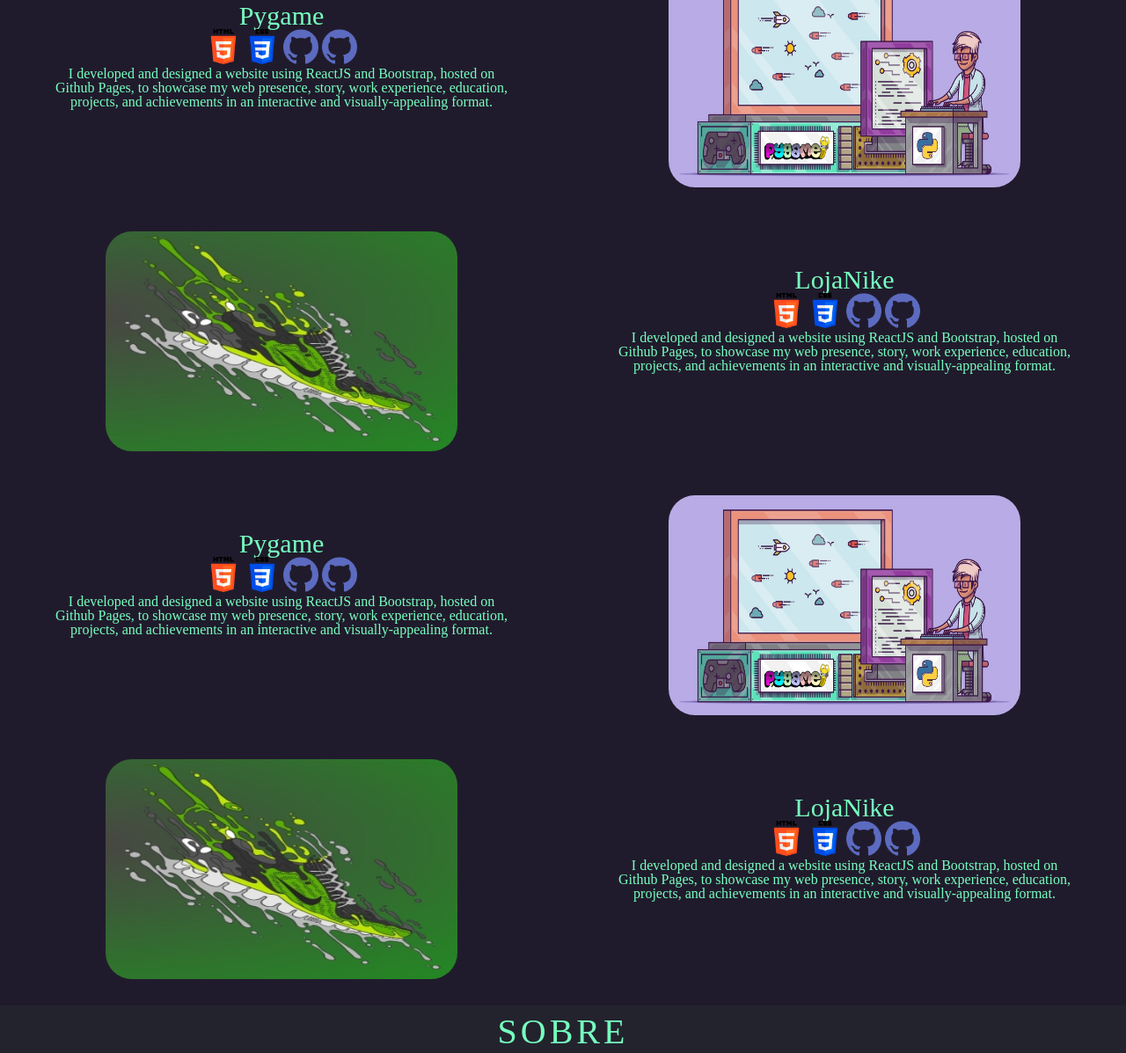
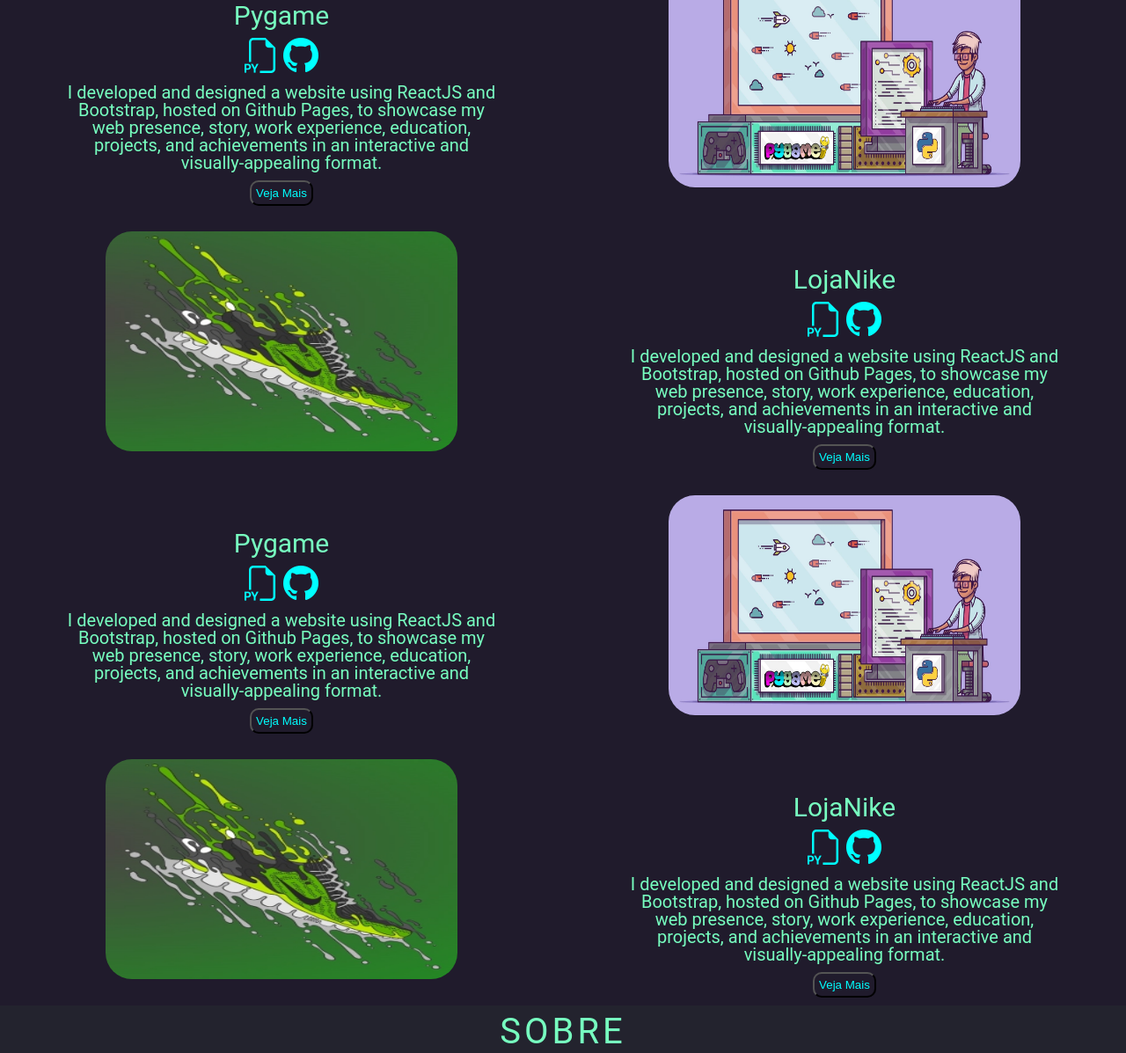
Before and after one commit to VitorQq/Portifolio, a plain HTML site: page index.html in a window 1280 px wide. Shown: the part 917-2114 px from the top of the page at 88% size. Drawn offline with nearby package versions, Linux system fonts and the light colour scheme.

Commit message:
Atualizações

```diff
--- a/assets/style.css
+++ b/assets/style.css
@@ -2,6 +2,10 @@
 
 *{
     box-sizing: border-box;
+
+}
+
+body{
     font-family: 'Roboto', sans-serif;
 }
 
@@ -203,21 +207,10 @@
 }
 .direitaHeaderImagem i:hover{
     cursor: pointer;
-    background: white;
     color: #77ffc0;
-
-
 }
 
 /*Fim do MAIN HEADER*/
-
-/*.card{
-    width: 100px;
-    padding: 16px;
-    margin: 25px
-    border:none;
-
-}*/
 
 .SeparaConteudo{
     color: #77ffc0;
@@ -230,10 +223,88 @@
 }
 
 
+/*---------------------------------------Começo Projects---------------------------------------*/
+
+
+.mainProjects{
+    height: 300px;
+    background: #201b2c;
+    display: flex;
+}
+
+.LadoEsquerdoProjects{
+    height: 300px;
+    /*background: blue;*/
+    width: 50%;
+}
 
 
 
+.DefineTamanhoEsquerdoProjects{
+    padding: 60px;
+    text-align: center;
+}
 
+.DefineTamanhoEsquerdoProjects h1{
+    font-size: 30px;
+    padding-bottom: 10px;
+}
+
+.SpanTeste{
+    padding: 10px;
+}
+
+.DefineTamanhoEsquerdoProjects span{
+    color: #77ffc0;
+    font-size: 20px;
+}
+
+.DefineTamanhoBootStrapProjects i{
+    font-size: 40px;
+    text-align: center;
+    color: aqua;
+}
+
+.DefineTamanhoBootStrapProjects i:hover{
+    cursor: pointer;
+    color: #77ffc0;
+
+}
+
+.LadoDireitoProjects{
+    height: 300px;
+    /*background: blue;*/
+    width: 50%;
+}
+
+.LadoDireitoProjects img{
+    width: 400px;
+    height: 250px;
+    border-radius: 30px;
+}
+
+.AjustaImagemProjects{
+    padding: 20px;
+    text-align: center;
+    z-index: 2;
+}
+
+.DefineTamanhoButtonProjects{
+    padding: 5px;
+    border-radius: 10px;
+    color: aqua;
+    background: #201b2c;
+}
+
+.DefineTamanhoButtonProjects:hover{
+    background: #77ffc0;
+    color: black;
+    cursor: pointer;
+}
+
+
+
+/*----------------------------------------Fim Experiência---------------------------------------*/
 
 
 /*---------------------------------------Começo do SOBRE---------------------------------------*/
@@ -334,62 +405,6 @@
 
  /*---------------------------------------Final do SOBRE---------------------------------------*/
 
-/*---------------------------------------Começo Projects---------------------------------------*/
-
-
-.mainProjects{
-    height: 300px;
-    background: #201b2c;
-    display: flex;
-}
-
-.LadoEsquerdoProjects{
-    height: 300px;
-    /*background: blue;*/
-    width: 50%;
-}
-
-.LadoEsquerdoProjects img{
-    height: 40px;
-    width: 40px;
-}
-
-.DefineTamanhoEsquerdoProjects{
-    padding: 60px;
-
-    text-align: center;
-}
-
-.DefineTamanhoEsquerdoProjects h1{
-    font-size: 30px;
-}
-
-.DefineTamanhoEsquerdoProjects span{
-    color: #77ffc0;
-}
-
-.LadoDireitoProjects{
-    height: 300px;
-    /*background: blue;*/
-    width: 50%;
-}
-
-.LadoDireitoProjects img{
-    width: 400px;
-    height: 250px;
-    border-radius: 30px;
-}
-
-.AjustaImagemProjects{
-    padding: 20px;
-    text-align: center;
-    z-index: 2;
-}
-
-
-
-
-/*----------------------------------------Fim Experiência---------------------------------------*/
 
 
 /*---------------------------------------Começo do footer---------------------------------------*/
@@ -397,11 +412,15 @@
 .footerMain{
     height: 50px;
     background: #23232e;
+    display: flex;
+    align-items: center;
+    justify-content: center;
+    font-size: 20px;
 }
-.ConteudoFooter{
-    text-align: center;
-    display: flex;
-    justify-content: center;
+
+.footerMain h1{
+    height: 100%;
+    padding-top: 15px;
 }
 
 /*---------------------------------------Fim do footer---------------------------------------*/
--- a/index.html
+++ b/index.html
@@ -70,19 +70,23 @@
             <div class="LadoEsquerdoProjects">
                 <div class="DefineTamanhoEsquerdoProjects">
                     <h1>Pygame</h1>
-                    <div>
-                        <img src="assets/Icons/html-5.png" alt="">
-                        <img src="assets/Icons/css-3.png" alt="">
-                        <img src="assets/Icons/github.png" alt="">
-                        <img src="assets/Icons/github.png" alt="">
+                    <div class="DefineTamanhoBootStrapProjects">
+                        <i class="bi bi-filetype-py"></i>
+                        <i class="bi bi-github"></i>
                     </div>
+                    <div class="SpanTeste">
                         <span>
                             I developed and designed a website using ReactJS and Bootstrap, hosted on Github Pages, to
                             showcase
-                        my web presence, story, work experience, education, projects, and achievements in an interactive
+                            my web presence, story, work experience, education, projects, and achievements in an
+                            interactive
                             and
                             visually-appealing format.
                         </span>
+                    </div>
+                    <button class="DefineTamanhoButtonProjects">
+                        Veja Mais
+                    </button>
                 </div>
             </div>
             <div class="LadoDireitoProjects">
@@ -103,19 +107,23 @@
             <div class="LadoEsquerdoProjects">
                 <div class="DefineTamanhoEsquerdoProjects">
                     <h1>LojaNike</h1>
-                    <div>
-                        <img src="assets/Icons/html-5.png" alt="">
-                        <img src="assets/Icons/css-3.png" alt="">
-                        <img src="assets/Icons/github.png" alt="">
-                        <img src="assets/Icons/github.png" alt="">
+                    <div class="DefineTamanhoBootStrapProjects">
+                        <i class="bi bi-filetype-py"></i>
+                        <i class="bi bi-github"></i>
                     </div>
+                    <div class="SpanTeste">
                         <span>
                             I developed and designed a website using ReactJS and Bootstrap, hosted on Github Pages, to
                             showcase
-                        my web presence, story, work experience, education, projects, and achievements in an interactive
+                            my web presence, story, work experience, education, projects, and achievements in an
+                            interactive
                             and
                             visually-appealing format.
                         </span>
+                    </div>
+                    <button class="DefineTamanhoButtonProjects">
+                        Veja Mais
+                    </button>
                 </div>
             </div>
         </div>
@@ -125,19 +133,23 @@
             <div class="LadoEsquerdoProjects">
                 <div class="DefineTamanhoEsquerdoProjects">
                     <h1>Pygame</h1>
-                    <div>
-                        <img src="assets/Icons/html-5.png" alt="">
-                        <img src="assets/Icons/css-3.png" alt="">
-                        <img src="assets/Icons/github.png" alt="">
-                        <img src="assets/Icons/github.png" alt="">
+                    <div class="DefineTamanhoBootStrapProjects">
+                        <i class="bi bi-filetype-py"></i>
+                        <i class="bi bi-github"></i>
                     </div>
+                    <div class="SpanTeste">
                         <span>
                             I developed and designed a website using ReactJS and Bootstrap, hosted on Github Pages, to
                             showcase
-                        my web presence, story, work experience, education, projects, and achievements in an interactive
+                            my web presence, story, work experience, education, projects, and achievements in an
+                            interactive
                             and
                             visually-appealing format.
                         </span>
+                    </div>
+                    <button class="DefineTamanhoButtonProjects">
+                        Veja Mais
+                    </button>
                 </div>
             </div>
             <div class="LadoDireitoProjects">
@@ -158,19 +170,23 @@
             <div class="LadoEsquerdoProjects">
                 <div class="DefineTamanhoEsquerdoProjects">
                     <h1>LojaNike</h1>
-                    <div>
-                        <img src="assets/Icons/html-5.png" alt="">
-                        <img src="assets/Icons/css-3.png" alt="">
-                        <img src="assets/Icons/github.png" alt="">
-                        <img src="assets/Icons/github.png" alt="">
+                    <div class="DefineTamanhoBootStrapProjects">
+                        <i class="bi bi-filetype-py"></i>
+                        <i class="bi bi-github"></i>
                     </div>
+                    <div class="SpanTeste">
                         <span>
                             I developed and designed a website using ReactJS and Bootstrap, hosted on Github Pages, to
                             showcase
-                        my web presence, story, work experience, education, projects, and achievements in an interactive
+                            my web presence, story, work experience, education, projects, and achievements in an
+                            interactive
                             and
                             visually-appealing format.
                         </span>
+                    </div>
+                    <button class="DefineTamanhoButtonProjects">
+                        Veja Mais
+                    </button>
                 </div>
             </div>
         </div>
@@ -209,11 +225,7 @@
                             inovação. Desde o início da minha formação, fiquei encantado com o vasto mundo da computação
                             e as infinitas possibilidades que ele oferece.</p>
                     </div>
-                    <div class="IconsSobre">
-                        <i class="bi bi-github"></i>
-                        <i class="bi bi-github"></i>
-                        <i class="bi bi-github"></i>
-                    </div>
+
                 </div>
             </div>
         </div>
@@ -277,13 +289,13 @@
 
 
     <!--FOOTER-->
+
     <footer>
         <div class="footerMain">
-            <div class="ConteudoFooter">
-                <h1>Vitor Quadros</h1>
-            </div>
+            <h1>®Vitor Quadros</h1>
         </div>
     </footer>
+
     <!--FIM FOOTER-->
 
     <script src="assets/mobile-navbar.js">
```
Lines whose indentation alone changed are shown as unchanged.
